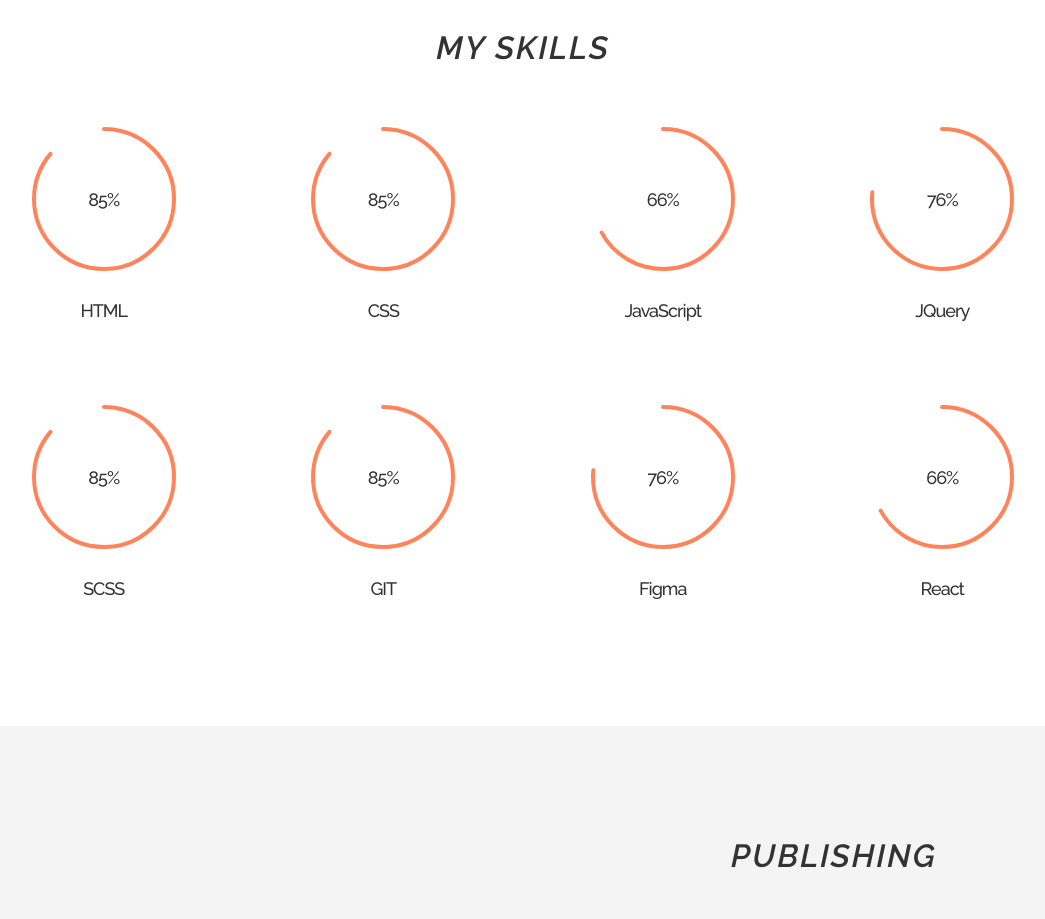
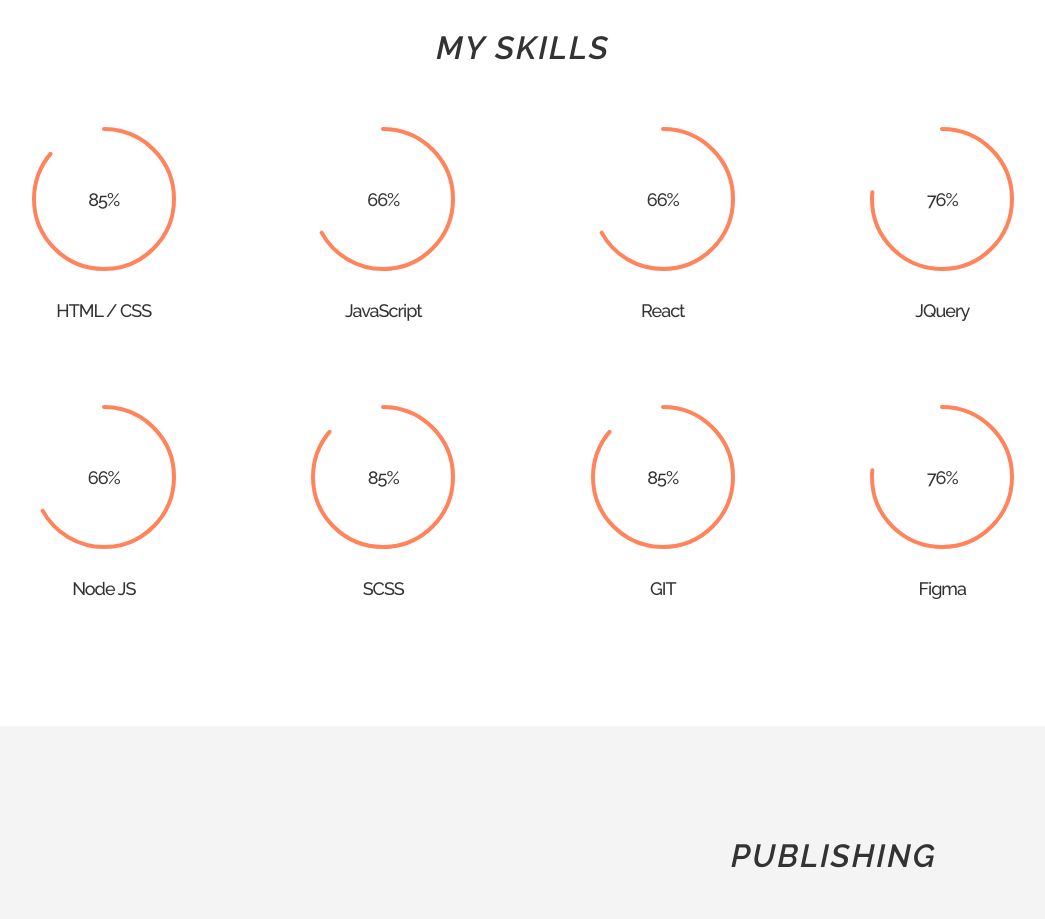
Before and after one commit to boogiman1/portfolio, a plain HTML site: page index.html in a window 1280 px wide. Shown: the part 1960-2879 px from the top of the page, without its empty margins (117-1162 px from the left). Drawn offline with nearby package versions, Linux system fonts and the light colour scheme.

Commit message:
버튼 가속도 변경 skills 순서 변경

```diff
--- a/css/index.css
+++ b/css/index.css
@@ -81,12 +81,14 @@
             animation: criss-cross-left 0.8s both;
     -webkit-animation-direction: alternate;
             animation-direction: alternate;
+            animation-timing-function: cubic-bezier(1, 0.28, 0.14, 1);
   }
   .btn:hover:after {
     -webkit-animation: criss-cross-right 0.8s both;
             animation: criss-cross-right 0.8s both;
     -webkit-animation-direction: alternate;
             animation-direction: alternate;
+            animation-timing-function: cubic-bezier(1, 0.28, 0.14, 1);
   }
   @-webkit-keyframes criss-cross-left {
     0% {
--- a/index.html
+++ b/index.html
@@ -81,14 +81,7 @@
                         <svg>
                             <circle cx="50%" cy="50%" r="70"></circle>
                         </svg>
-                        <div class="skill_text">HTML</div>
-                    </li>
-                    <li class="skill_box">
-                        <h3 data-num="90">0%</h3>
-                        <svg>
-                            <circle cx="50%" cy="50%" r="70"></circle>
-                        </svg>
-                        <div class="skill_text">CSS</div>
+                        <div class="skill_text">HTML / CSS</div>
                     </li>
                     <li class="skill_box">
                         <h3 data-num="70">0%</h3>
@@ -98,11 +91,25 @@
                         <div class="skill_text">JavaScript</div>
                     </li>
                     <li class="skill_box">
+                        <h3 data-num="70">0%</h3>
+                        <svg>
+                            <circle cx="50%" cy="50%" r="70"></circle>
+                        </svg>
+                        <div class="skill_text">React</div>
+                    </li>
+                    <li class="skill_box">
                         <h3 data-num="80">0%</h3>
                         <svg>
                             <circle cx="50%" cy="50%" r="70"></circle>
                         </svg>
                         <div class="skill_text">JQuery</div>
+                    </li>
+                    <li class="skill_box">
+                        <h3 data-num="70">0%</h3>
+                        <svg>
+                            <circle cx="50%" cy="50%" r="70"></circle>
+                        </svg>
+                        <div class="skill_text">Node JS</div>
                     </li>
                     <li class="skill_box">
                         <h3 data-num="90">0%</h3>
@@ -125,13 +132,6 @@
                         </svg>
                         <div class="skill_text">Figma</div>
                     </li>
-                    <li class="skill_box">
-                        <h3 data-num="70">0%</h3>
-                        <svg>
-                            <circle cx="50%" cy="50%" r="70"></circle>
-                        </svg>
-                        <div class="skill_text">React</div>
-                    </li>
                 </ul>
             </div>
         </section>
```
